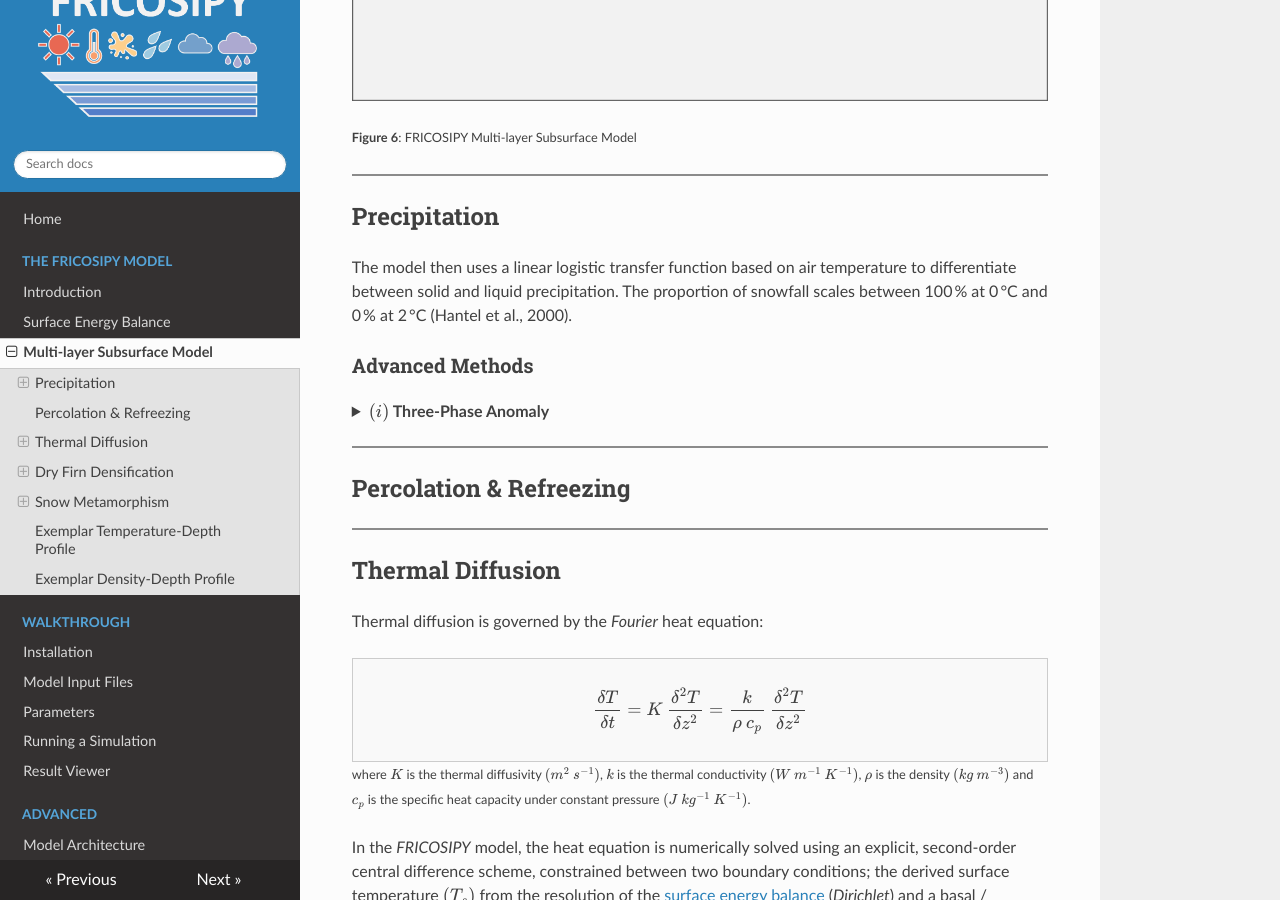
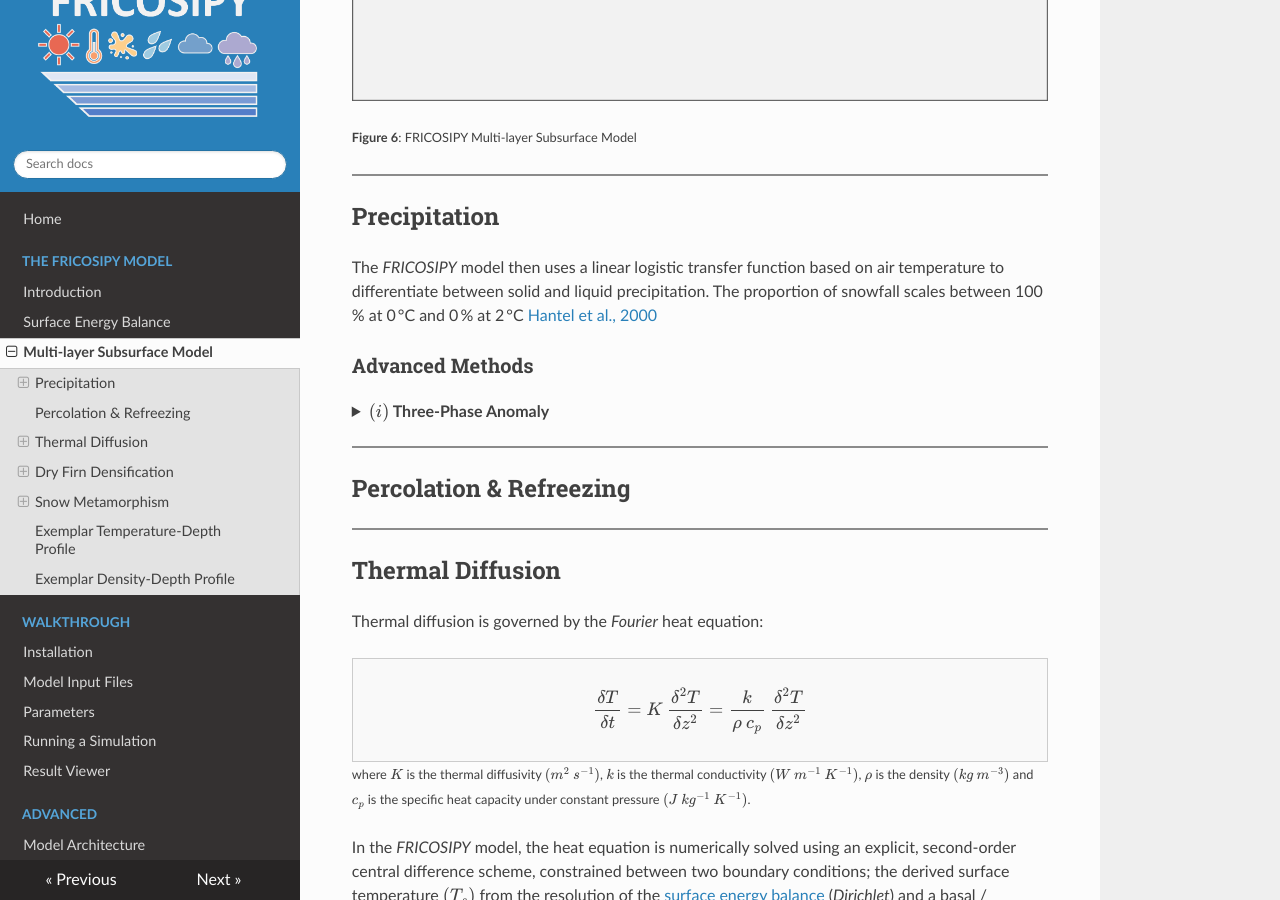
Before and after one commit to MarcusGastaldello/FRICOSIPY, an MkDocs documentation site: the page built from docs/subsurface_model.md, in a window 1280 px wide and 900 px high, scrolled down 560 px. Built offline with MkDocs 1.6.1, drawn with Linux system fonts in a browser that asks for light colours; some of the changed lines change nothing that is shown.

Commit message:
Update subsurface_model.md

```diff
--- a/docs/subsurface_model.md
+++ b/docs/subsurface_model.md
@@ -17,7 +17,7 @@
 
 
 
- The model then uses a linear logistic transfer function based on air temperature to differentiate between solid and liquid precipitation. The proportion of snowfall scales between 100 % at 0 °C and 0 % at 2 °C (Hantel et al., 2000).
+The *FRICOSIPY* model then uses a linear logistic transfer function based on air temperature to differentiate between solid and liquid precipitation. The proportion of snowfall scales between 100 % at 0 °C and 0 % at 2 °C [Hantel et al., 2000](https://doi.org/10.1002/(SICI)1097-0088(200005)20:6<615::AID-JOC489>3.0.CO;2-0)
 
 ### Advanced Methods
 
```
